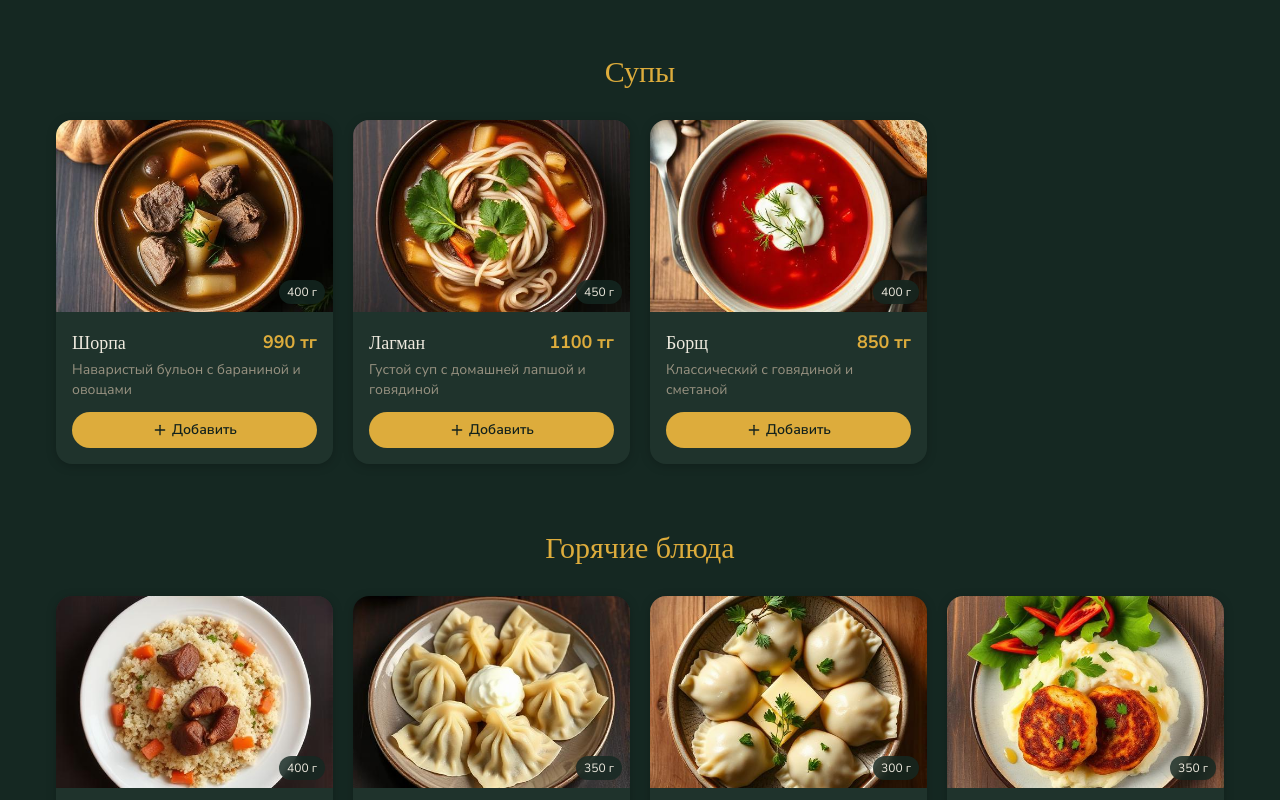
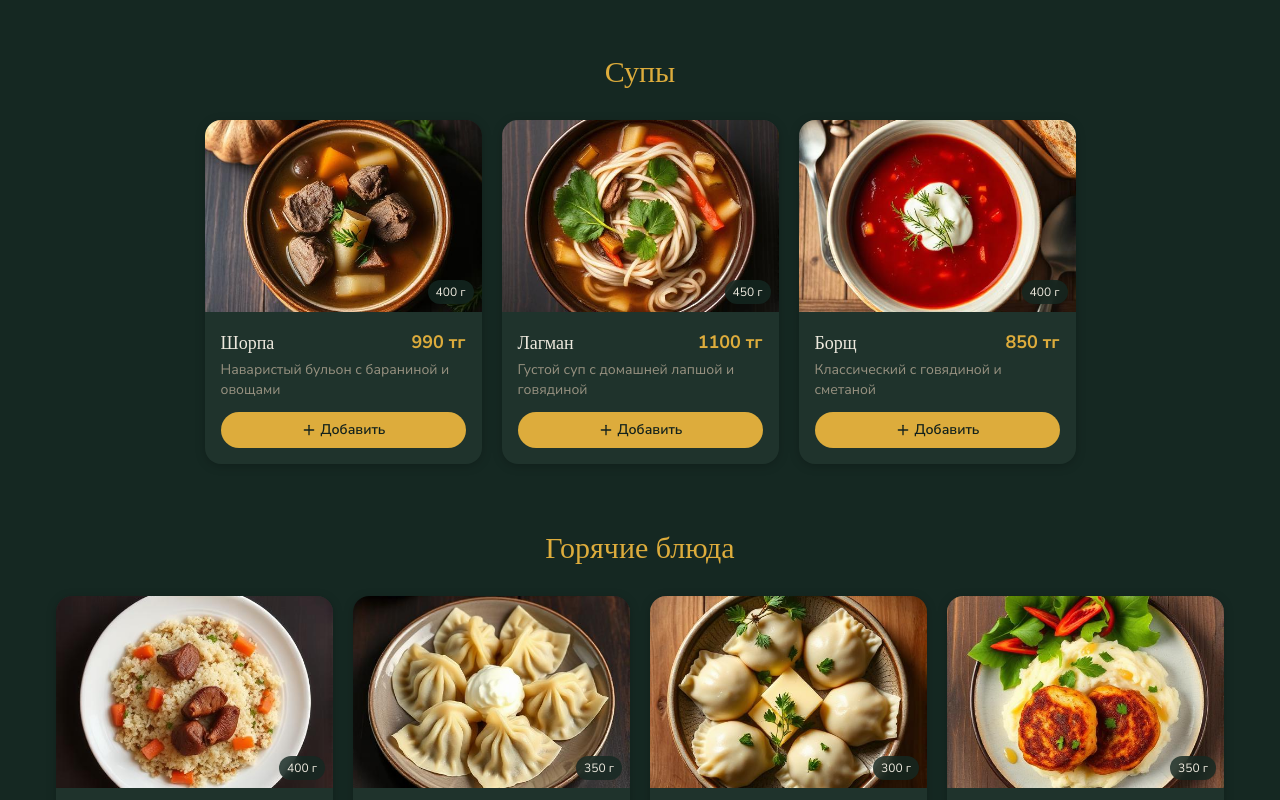
Before and after one commit to BLINK-sys/Mamyr_UI, a React (Vite) app: page /menu in a window 1280 px wide. Shown: the part 920-1720 px from the top of the page. Built offline with nearby package versions, Linux system fonts and the light colour scheme; no server answers; the HTML template or start-up script is replaced by a standard one.

Commit message:
fix: center dish cards when fewer than full row width
Switch from grid to flex-wrap with justify-center so categories
with 1-2 dishes display centered instead of left-aligned.

Co-Authored-By: Claude Sonnet 4.6 <noreply@anthropic.com>

```diff
--- a/src/components/MenuSection.tsx
+++ b/src/components/MenuSection.tsx
@@ -52,11 +52,11 @@ const MenuSection = () => {
             return (
               <div key={category.id}>
                 <h3 className="text-3xl font-display text-primary mb-8 text-center">{category.title}</h3>
-                <div className="grid grid-cols-1 sm:grid-cols-2 lg:grid-cols-3 xl:grid-cols-4 gap-5">
+                <div className="flex flex-wrap justify-center gap-5">
                   {visibleDishes.map((dish) => (
                     <div
                       key={dish.id}
-                      className="group bg-card rounded-2xl overflow-hidden shadow-card hover:shadow-warm transition-all duration-300 hover:-translate-y-1"
+                      className="group bg-card rounded-2xl overflow-hidden shadow-card hover:shadow-warm transition-all duration-300 hover:-translate-y-1 w-full sm:w-[calc(50%-10px)] lg:w-[calc(33.333%-14px)] xl:w-[calc(25%-15px)]"
                     >
                       <div className="relative overflow-hidden h-48">
                         <img src={api.fullImageUrl(dish.image)} alt={dish.name} className="w-full h-full object-cover group-hover:scale-105 transition-transform duration-500" />
```
